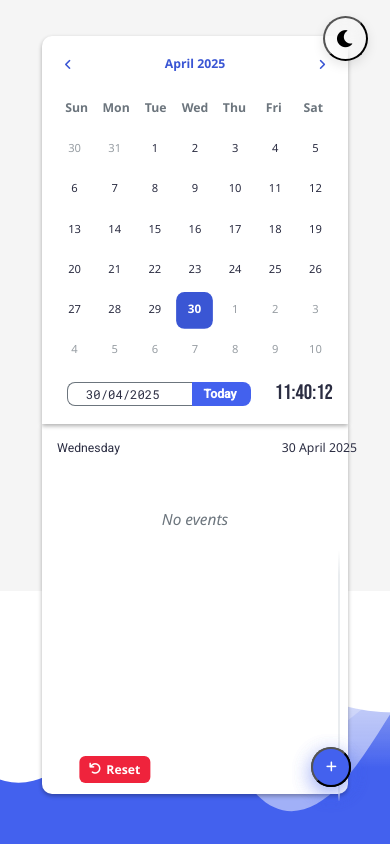
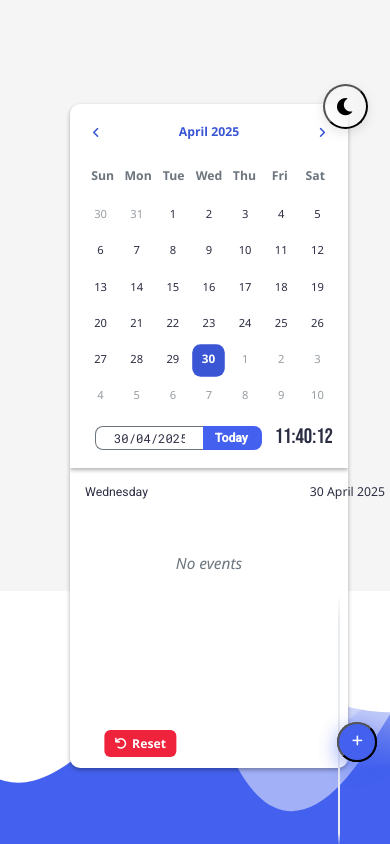
Before and after one commit to 4JoeNarhtan/CenlenderSheet, a plain HTML site: page index.html in a window 390 px wide. Drawn offline with nearby package versions, Linux system fonts and the light colour scheme; a web font is replaced by a local one.

Commit message:
Update Style.css

```diff
--- a/Style.css
+++ b/Style.css
@@ -718,7 +718,7 @@ body::before {
 
 @media (max-width: 600px) {
   .container {
-    padding: 2rem 3rem 3rem 3rem;
+    padding: 5rem 3rem 3rem 5rem;
   }
 
   .main_container {
@@ -733,7 +733,7 @@ body::before {
 
   #events-section {
     min-width: 100%;
-    height: 370px;
+    height: 300px;
     border-radius: 0 0 10px 10px;
     box-sizing: border-box;
   }
```
